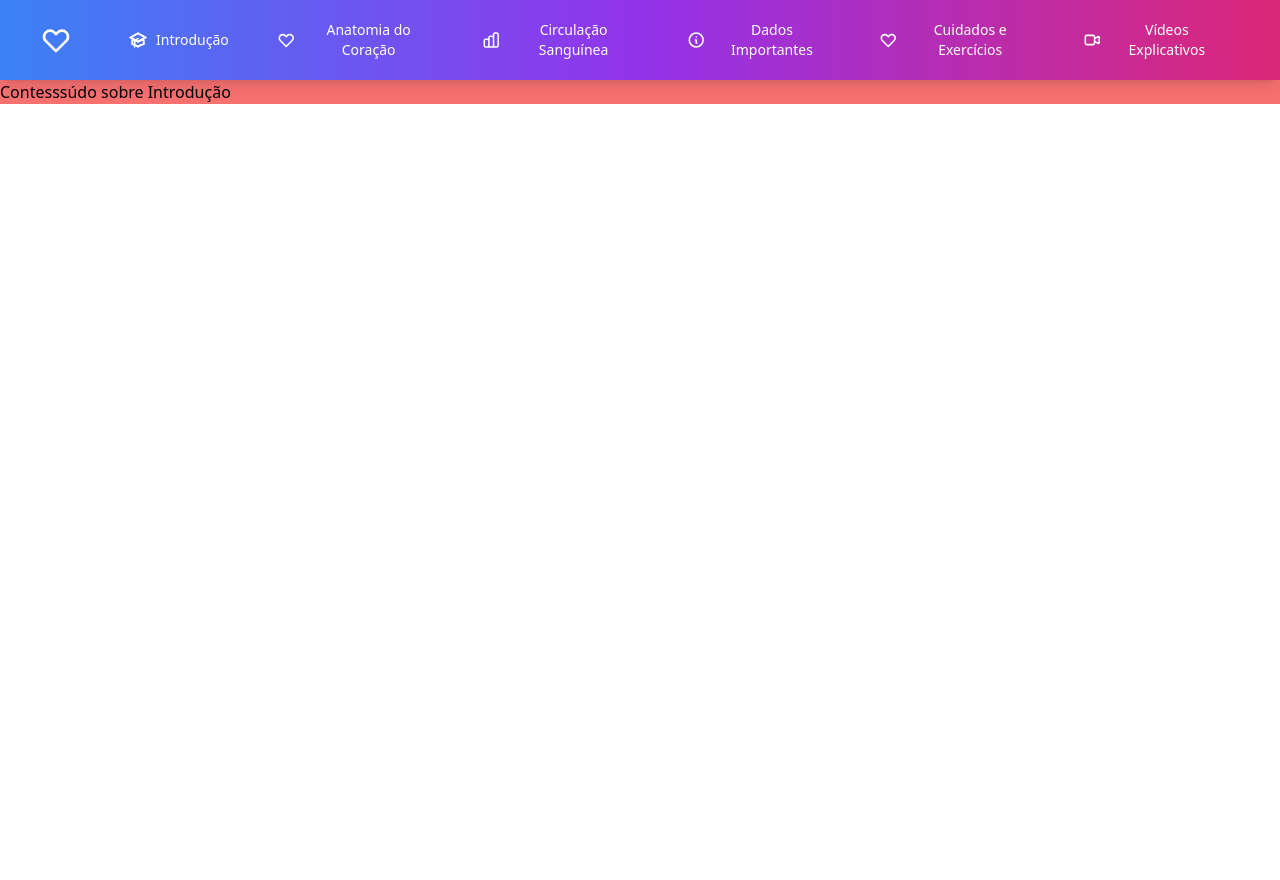
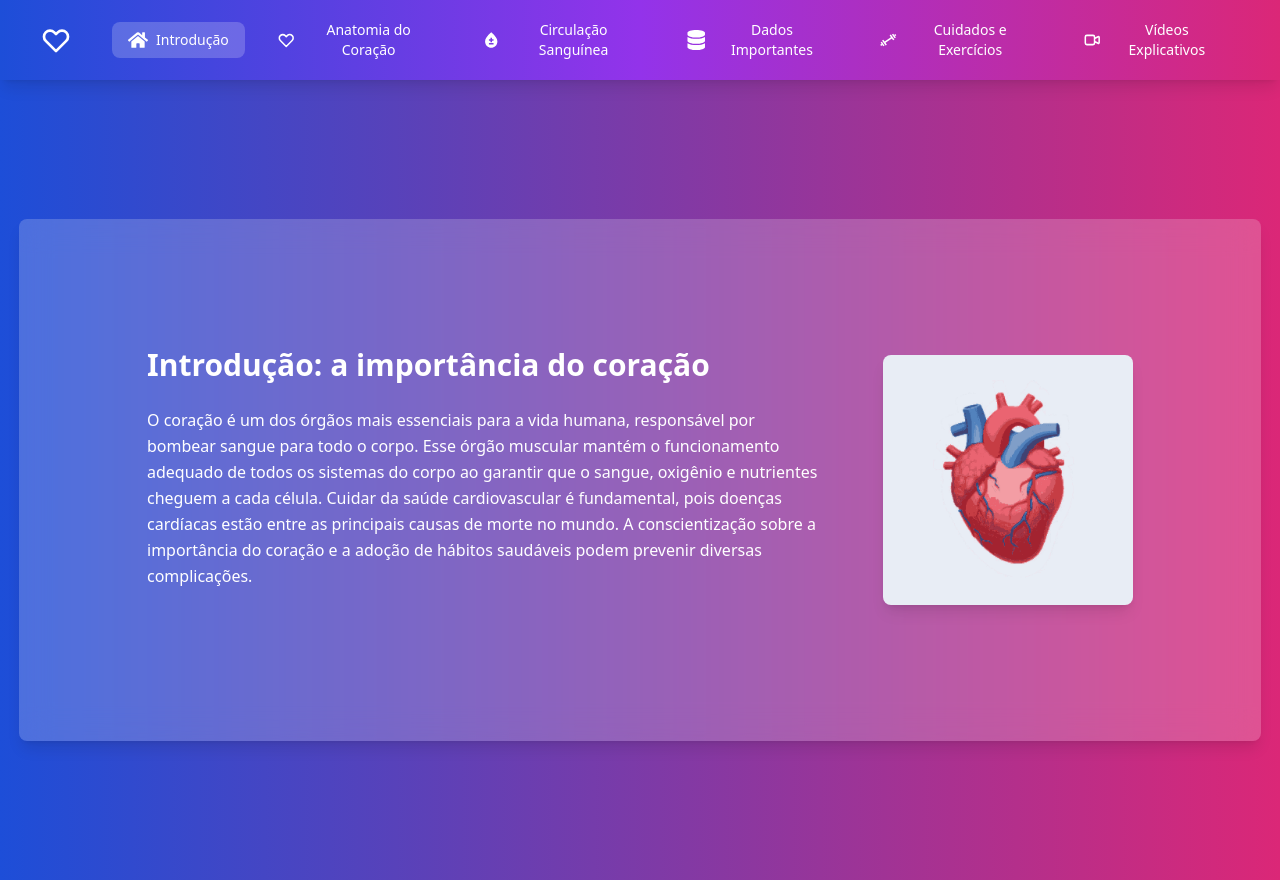
Before and after one commit to FehFernandes/Multimidiatrabalho, a Next.js app: page / in a window 1280 px wide. Both pictures are taken after a click on the button "Introdução". Before the commit the page ends 800 px from the top, so only its background shows below. Built offline with nearby package versions, Linux system fonts and the light colour scheme.

Commit message:
Improve design and add animations to Introducao component; highlight active section in NavigationMenu

```diff
--- a/src/components/NavigationMenu.tsx
+++ b/src/components/NavigationMenu.tsx
@@ -2,26 +2,30 @@
 
 import { useState } from 'react'
 import Link from 'next/link'
-import { HiOutlineHeart, HiOutlineAcademicCap, HiOutlineChartBar, HiOutlineInformationCircle, HiOutlineHeart as HiSolidHeart, HiOutlineVideoCamera, HiMenuAlt3, HiX } from 'react-icons/hi'
+import { HiOutlineHeart, HiOutlineAcademicCap, HiOutlineChartBar, HiOutlineVideoCamera, HiMenuAlt3, HiX } from 'react-icons/hi'
 import Introducao from './introducao'
+import { FaDatabase } from "react-icons/fa";
+import { CgGym } from "react-icons/cg";
 import Selecionar from './selecionar'
 import Anatomia from './anatomia'
+import { MdBloodtype } from "react-icons/md";
 import Circulacao from './circulacao'
 import Dados from './dados'
 import Cuidados from './cuidados'
 import Videos from './videos'
 import { motion } from 'framer-motion'
+import { FaHome } from "react-icons/fa";
 
 export default function NavigationMenu() {
   const [isOpen, setIsOpen] = useState(false)
   const [activeSection, setActiveSection] = useState('')
 
   const menuItems = [
-    { name: 'Introdução', icon: HiOutlineAcademicCap, href: '#introducao' },
+    { name: 'Introdução', icon: FaHome, href: '#introducao' },
     { name: 'Anatomia do Coração', icon: HiOutlineHeart, href: '#anatomia' },
-    { name: 'Circulação Sanguínea', icon: HiOutlineChartBar, href: '#circulacao' },
-    { name: 'Dados Importantes', icon: HiOutlineInformationCircle, href: '#dados' },
-    { name: 'Cuidados e Exercícios', icon: HiSolidHeart, href: '#cuidados' },
+    { name: 'Circulação Sanguínea', icon: MdBloodtype, href: '#circulacao' },
+    { name: 'Dados Importantes', icon: FaDatabase, href: '#dados' },
+    { name: 'Cuidados e Exercícios', icon: CgGym, href: '#cuidados' },
     { name: 'Vídeos Explicativos', icon: HiOutlineVideoCamera, href: '#videos' },
   ]
 
@@ -60,7 +64,7 @@ export default function NavigationMenu() {
 
   return (
     <div>
-      <nav className="p-2 bg-gradient-to-r from-blue-500 via-purple-600 to-pink-600 bg-opacity-50 backdrop-blur-lg shadow-lg text-white">
+      <nav className="p-2 bg-gradient-to-r from-blue-700 via-purple-600 to-pink-600 bg-opacity-50 backdrop-blur-lg shadow-lg text-white">
         <div className="max-w-7xl mx-auto px-4 sm:px-6 lg:px-8">
           <div className="flex items-center justify-between h-16">
             <div className="flex items-center">
@@ -73,7 +77,7 @@ export default function NavigationMenu() {
                     <motion.button
                       key={item.name}
                       onClick={() => setActiveSection(item.href)}
-                      className="px-4 py-2 rounded-lg text-sm font-medium transition-all duration-200 ease-in-out flex items-center bg-opacity-0 hover:bg-white hover:bg-opacity-10"
+                      className={`px-4 py-2 rounded-lg text-sm font-medium transition-all duration-200 ease-in-out flex items-center bg-opacity-0 hover:bg-white hover:bg-opacity-10 ${activeSection === item.href ? 'bg-white bg-opacity-20' : ''}`}
                       custom={index}
                       initial="hidden"
                       animate="visible"
@@ -119,7 +123,7 @@ export default function NavigationMenu() {
                     setActiveSection(item.href)
                     setIsOpen(false)
                   }}
-                  className="block px-3 py-2 rounded-md text-base font-medium hover:bg-red-700 transition duration-150 ease-in-out flex items-center"
+                  className={`block px-3 py-2 rounded-md text-base font-medium hover:bg-red-700 transition duration-150 ease-in-out flex items-center ${activeSection === item.href ? 'bg-red-700' : ''}`}
                   custom={index}
                   initial="hidden"
                   animate="visible"
--- a/src/components/introducao.tsx
+++ b/src/components/introducao.tsx
@@ -1,8 +1,43 @@
+'use client'
+
+import Image from 'next/image';
+import Coracao from '@/app/3minutes.gif';
+import { motion } from 'framer-motion';
 
 export default function Introducao() {
   return (
-    <div>
-      <div className="bg-red-400">Contesssúdo sobre Introdução</div>
-    </div>
+    <motion.div
+      className="min-h-screen flex items-center justify-center bg-gradient-to-r from-blue-700 to-pink-600 text-white"
+      initial={{ opacity: 0 }}
+      animate={{ opacity: 1 }}
+      transition={{ duration: 0.8, ease: 'easeOut' }}
+    >
+      <motion.div
+        className="flex flex-col md:flex-row items-center justify-center p-32 rounded-lg shadow-lg bg-white bg-opacity-20 backdrop-blur-lg"
+        initial={{ scale: 0.9 }}
+        animate={{ scale: 1 }}
+        transition={{ duration: 0.4, ease: 'easeOut' }}
+      >
+        <motion.div
+          className="max-w-2xl text-center md:text-left"
+          initial={{ x: -50, opacity: 0 }}
+          animate={{ x: 0, opacity: 1 }}
+          transition={{ duration: 0.4, delay: 0.2, ease: 'easeOut' }}
+        >
+          <h1 className="text-3xl font-extrabold mb-6">Introdução: a importância do coração</h1>
+          <p className="mb-6 leading-relaxed">
+            O coração é um dos órgãos mais essenciais para a vida humana, responsável por bombear sangue para todo o corpo. Esse órgão muscular mantém o funcionamento adequado de todos os sistemas do corpo ao garantir que o sangue, oxigênio e nutrientes cheguem a cada célula. Cuidar da saúde cardiovascular é fundamental, pois doenças cardíacas estão entre as principais causas de morte no mundo. A conscientização sobre a importância do coração e a adoção de hábitos saudáveis podem prevenir diversas complicações.
+          </p>
+        </motion.div>
+        <motion.div
+          className="mt-6 md:mt-0 md:ml-16"
+          initial={{ x: 50, opacity: 0 }}
+          animate={{ x: 0, opacity: 1 }}
+          transition={{ duration: 0.4, delay: 0.4, ease: 'easeOut' }}
+        >
+          <Image src={Coracao} alt="GIF de exemplo" width={250} height={250} className="rounded-lg shadow-lg" />
+        </motion.div>
+      </motion.div>
+    </motion.div>
   );
 }
--- a/src/components/selecionar.tsx
+++ b/src/components/selecionar.tsx
@@ -2,22 +2,22 @@ import { Heart } from 'lucide-react'
 
 export default function Selecionar() {
   return (
-    <div className="min-h-screen bg-gradient-to-b from-red-500 to-red-700 flex items-center justify-center p-4">
+    <div className="min-h-screen bg-gradient-to-b from-blue-500 to-purple-500 flex items-center justify-center p-4">
       <div className="bg-white rounded-3xl shadow-2xl p-10 max-w-2xl w-full transform transition duration-500 hover:scale-105">
         <div className="text-center mb-10">
-          <h1 className="text-5xl font-extrabold text-red-800 mb-4">
+          <h1 className="text-5xl font-extrabold text-blue-800 mb-4">
             A importância do <br /> coração
           </h1>
-          <div className="h-1 w-24 bg-red-500 mx-auto rounded-full"></div>
+          <div className="h-1 w-24 bg-blue-500 mx-auto rounded-full"></div>
         </div>
 
         <div className="flex flex-col items-center space-y-6 mb-10">
           <div className="flex items-center gap-3">
-            <Heart className="w-6 h-6 text-red-500 animate-pulse" />
+            <Heart className="w-6 h-6 text-blue-500 animate-pulse" />
             <p className="text-xl font-semibold text-gray-800">FELIPE FERNANDES</p>
           </div>
           <div className="flex items-center gap-3">
-            <Heart className="w-6 h-6 text-red-500 animate-pulse" />
+            <Heart className="w-6 h-6 text-blue-500 animate-pulse" />
             <p className="text-xl font-semibold text-gray-800">MÁRIO CÉSAR DE OLIVEIRA NETO</p>
           </div>
         </div>
```
Also changed, not shown: src/app/3minutes.gif (added).
